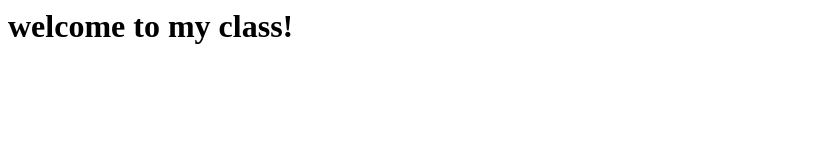
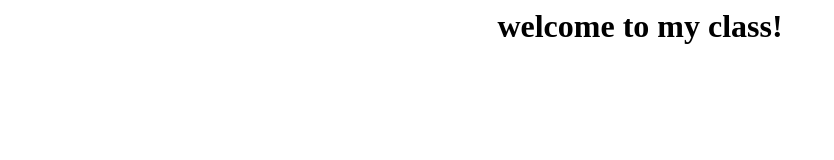
Before and after one commit to thuanat/it0503-cc, a plain HTML site: page index.html in a window 1280 px wide. Shown: the whole page, without its empty margins (0-834 px from the left). Drawn offline with Linux system fonts and the light colour scheme.

Commit message:
modified index.html

```diff
--- a/index.html
+++ b/index.html
@@ -1 +1 @@
-<h1>welcome to my class!</h1>
+<h1><b><center>welcome to my class!</center></b></h1>
```
